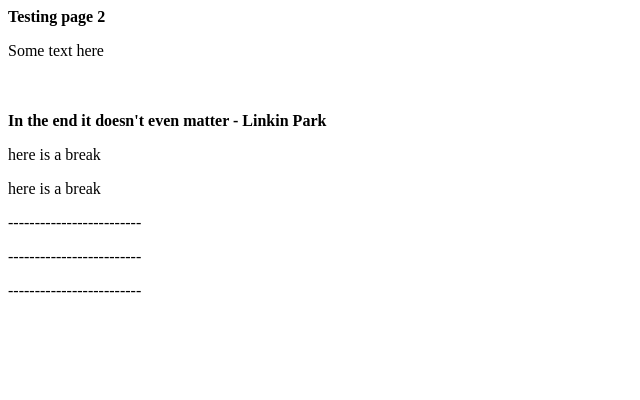
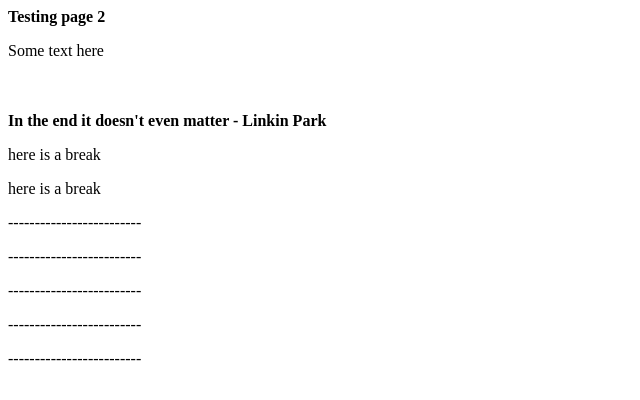
Before and after one commit to davidwennemer/test1, a plain HTML site: page page2.html in a window 1280 px wide. Shown: the whole page, without its empty margins (0-640 px from the left). Drawn offline with Linux system fonts and the light colour scheme.

Commit message:
Update page2.html

```diff
--- a/page2.html
+++ b/page2.html
@@ -8,4 +8,6 @@
   <p>-------------------------</p>
   <p>-------------------------</p>
   <p>-------------------------</p>
+    <p>-------------------------</p>
+    <p>-------------------------</p>
 </html>
```
